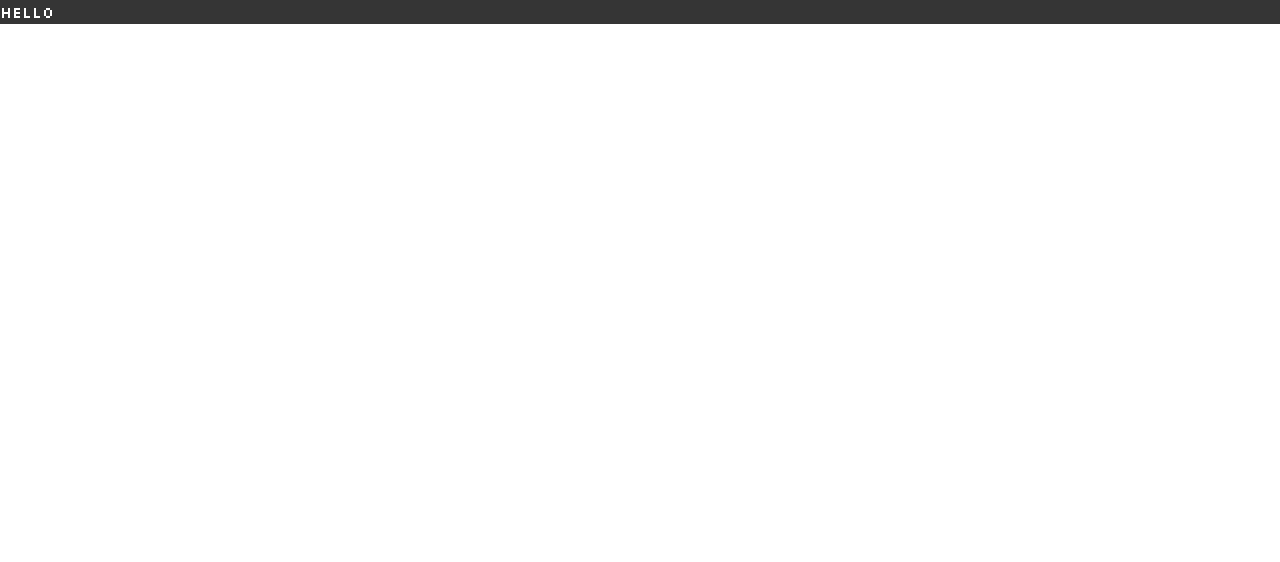
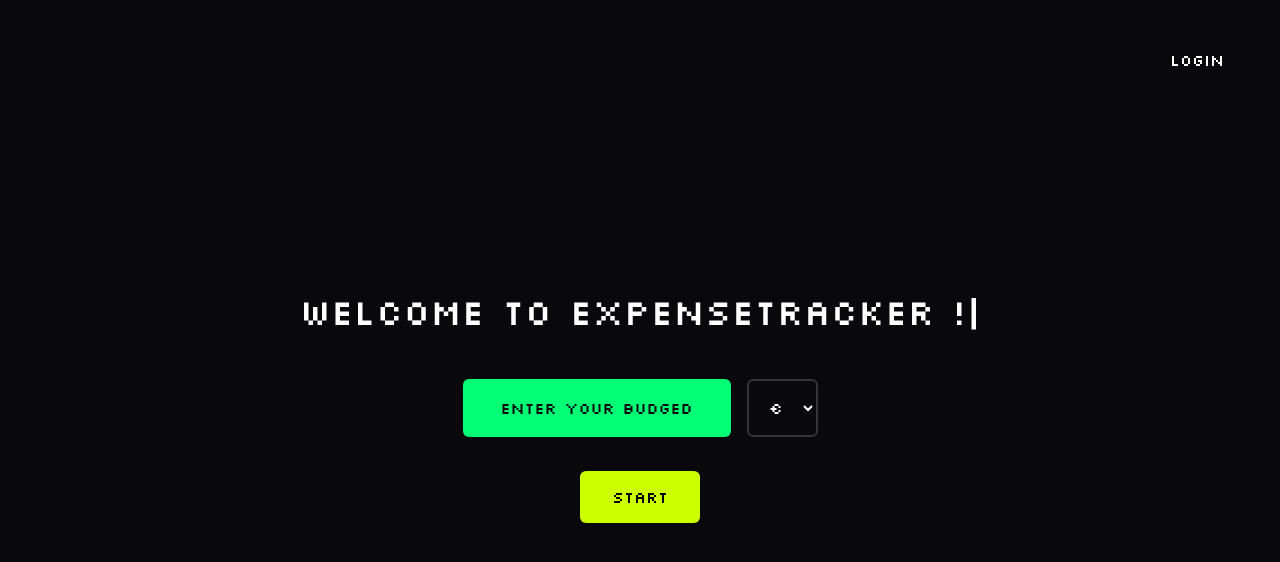
Before and after one commit to reshmakul/ExpenseTracker, a React (Vite) app in the folder vite-project/: page / in a window 1280 px wide. Shown: the top 562 px of the page. Built offline with nearby package versions, Linux system fonts and the light colour scheme.

Commit message:
home completed

```diff
--- a/vite-project/package.json
+++ b/vite-project/package.json
@@ -12,7 +12,8 @@
   "dependencies": {
     "react": "^18.2.0",
     "react-dom": "^18.2.0",
-    "react-router-dom": "^6.22.3"
+    "react-router-dom": "^6.22.3",
+    "typewriter-effect": "^2.21.0"
   },
   "devDependencies": {
     "@types/react": "^18.2.66",
--- a/vite-project/src/App.jsx
+++ b/vite-project/src/App.jsx
@@ -1,15 +1,24 @@
-// import Home from "./components/Home";
-// import OverviewComponent from "./components/OverviewComponent";
-// import { Routes, Route } from "react-router-dom";
+import Home from "./components/Home";
+import OverviewComponent from "./components/OverviewComponent";
+import { Routes, Route } from "react-router-dom";
+import { useState } from "react";
 
 function App() {
+  const [budget, setBudget] = useState("");
   return (
     <>
-      <h1 className="font-main bg-bg-800 text-white">HELLO </h1>
-      {/* <Routes>
-        <Route to='/' element={<Home />} />
-        <Route to='/Overveiw' element={<OverviewComponent />} />
-      </Routes> */}
+      {/* <h1 className="font-main bg-bg-800 text-white">HELLO </h1> */}
+
+      <Routes>
+        <Route
+          path="/"
+          element={<Home budget={budget} setBudget={setBudget} />}
+        />
+        <Route
+          path="/overview"
+          element={<OverviewComponent budget={budget} />}
+        />
+      </Routes>
     </>
   );
 }
--- a/vite-project/src/components/Home.jsx
+++ b/vite-project/src/components/Home.jsx
@@ -0,0 +1,67 @@
+import { Link } from "react-router-dom";
+import Typewriter from "typewriter-effect";
+
+const Home = ({ budget, setBudget }) => {
+  const handleOnChange = (e) => {
+    const newBudget = e.target.value;
+
+    setBudget(newBudget);
+  };
+  return (
+    <div className="h-dvh bg-bg-900 font-main flex flex-col gap-4 justify-center items-center">
+      <button className="text-white px-4 py-2 rounded-md absolute top-10 right-10 hover:bg-primary hover:text-bg-900 transition-all duration-500">
+        Login
+      </button>
+      <h1 className="text-white text-4xl text-balance text-center">
+        <Typewriter
+          onInit={(text) => {
+            text
+              .changeDelay(50)
+              .typeString("Welcome to ExpenseTracker .")
+              .changeDeleteSpeed(200)
+              .deleteChars(1)
+              .typeString(",")
+              .deleteChars(1)
+              .typeString("?")
+              .deleteChars(1)
+              .typeString("/")
+              .deleteChars(1)
+              .typeString("!")
+              .start();
+          }}
+        />
+      </h1>
+      <div className="flex flex-wrap gap-4 mt-8">
+        <input
+          type="number"
+          value={budget}
+          onChange={handleOnChange}
+          placeholder="Enter your budged"
+          className="homeinput bg-primary placeholder:text-bg-900 text-center p-4 rounded-md  "
+        />
+        <select
+          name="currency"
+          className="bg-bg-900 border-2 border-bg-800 text-white p-4 rounded-md"
+        >
+          <option value="€" className="bg-bg-900">
+            €
+          </option>
+          <option value="$" className="bg-bg-900 ">
+            $
+          </option>
+          <option value="£" className="bg-bg-900">
+            £
+          </option>
+        </select>
+      </div>
+
+      <button className="mt-8">
+        <Link to="/overview" className="bg-secondary py-4 px-8 rounded-md ">
+          Start
+        </Link>
+      </button>
+    </div>
+  );
+};
+
+export default Home;
--- a/vite-project/src/components/OverviewComponent.jsx
+++ b/vite-project/src/components/OverviewComponent.jsx
@@ -0,0 +1,5 @@
+const OverviewComponent = ({ budget }) => {
+  return <div className="bg-primary">{budget}</div>;
+};
+
+export default OverviewComponent;
--- a/vite-project/src/index.css
+++ b/vite-project/src/index.css
@@ -1,3 +1,12 @@
 @tailwind base;
 @tailwind components;
 @tailwind utilities;
+
+.homeinput::-webkit-inner-spin-button,
+.homeinput::-webkit-outer-spin-button {
+  -webkit-appearance: none;
+  margin: 0;
+}
+.homeinput {
+  -moz-appearance: textfield;
+}
```
Also changed, not shown: 1 other file (tests, documents, lock files or other folders).
